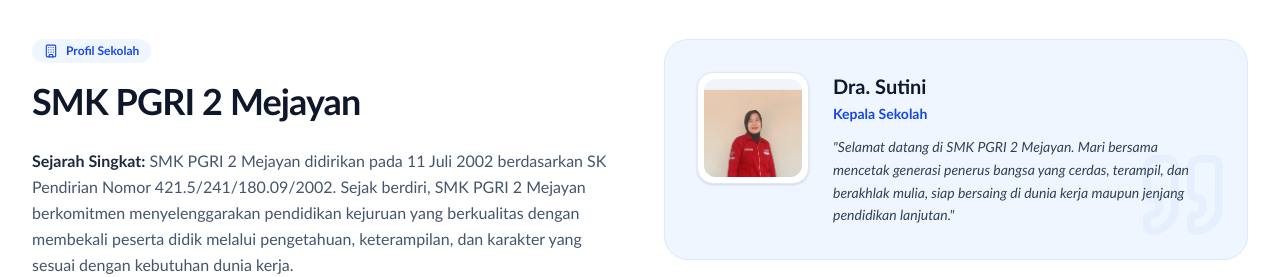
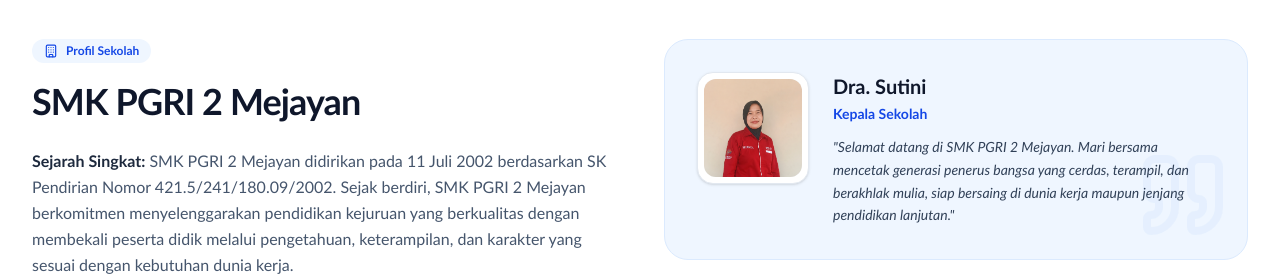
Before and after one commit to fbrnn/PPDB-Web, a Next.js app: page / in a window 1280 px wide. Shown: the part 603-880 px from the top of the page. Built offline with nearby package versions, Linux system fonts and the light colour scheme; no server answers; the database is empty.

Commit message:
style: fix headmaster photo zoom and crop

```diff
--- a/src/components/landing/about.tsx
+++ b/src/components/landing/about.tsx
@@ -107,9 +107,9 @@
               <Quote className="absolute right-4 bottom-4 w-24 h-24 text-blue-100/50" />
               <div className="flex flex-col sm:flex-row gap-6 relative z-10">
                 <div className="w-24 h-24 sm:w-28 sm:h-28 shrink-0 rounded-2xl bg-white p-1.5 shadow-sm border border-slate-200">
-                  <div className="w-full h-full bg-slate-100 rounded-xl overflow-hidden relative flex items-center justify-center">
+                  <div className="w-full h-full bg-slate-100 rounded-xl overflow-hidden relative">
                     {/* eslint-disable-next-line @next/next/no-img-element */}
-                    <img src="/dra sutini.png" alt="Dra. Sutini" className="w-full h-full object-cover scale-[1.35] origin-top pt-2" />
+                    <img src="/dra sutini.png" alt="Dra. Sutini" className="w-full h-full object-cover scale-[1.6] origin-[50%_15%]" />
                   </div>
                 </div>
                 <div>
```
